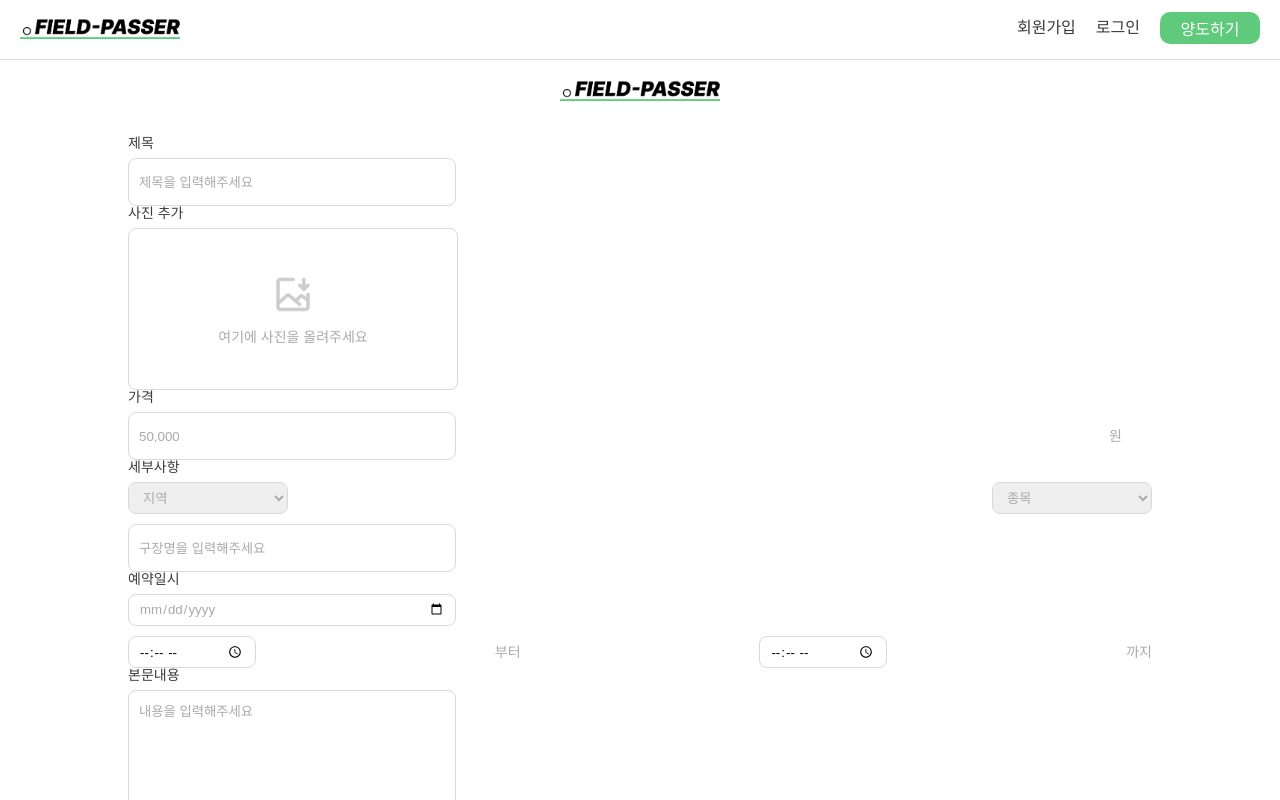
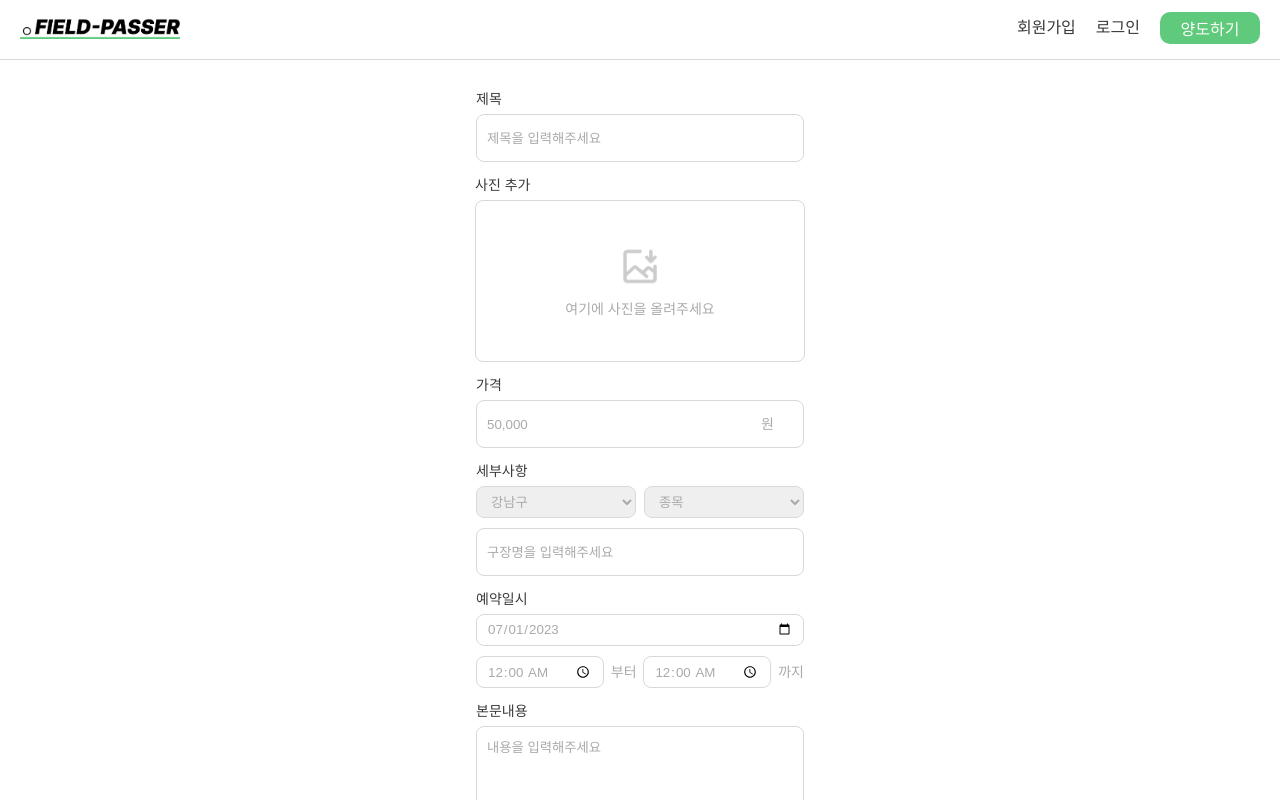
Before and after one commit to Field-Passer/newFieldPasser-FE, a React (Vite) app: page /board_form in a window 1280 px wide. Shown: the top 800 px of the page. Built offline with nearby package versions, Linux system fonts and the light colour scheme; a web font is replaced by a local one.

Commit message:
Feat: 이미지 업로드 미리보기

```diff
--- a/src/components/Header.tsx
+++ b/src/components/Header.tsx
@@ -63,6 +63,7 @@
   justify-content: center;
   position: relative;
   background-color: white;
+  border-bottom: 1px solid ${COLORS.gray20};
 
   .menu {
     width: 24px;
--- a/src/pages/BoardForm.tsx
+++ b/src/pages/BoardForm.tsx
@@ -1,18 +1,58 @@
 import { COLORS, FONT } from '@src/globalStyles'
 import { styled } from 'styled-components'
 import { districtOptions, categoryOptions } from '@src/constants/options'
+import { useEffect, useState } from 'react'
 
 const BoardForm = () => {
-  const previewImg = () => {
-    console.log('이미지 미리보기')
+  const [imgSrc, setImgSrc]: any = useState(null)
+
+  const previewImg = (event: React.ChangeEvent<HTMLInputElement>) => {
+    // 함수실행 전 단계에서 thisFile true인지 검사해도?
+    const thisFile = event.target.files![0]
+    const fileReader = new FileReader()
+    if (thisFile && thisFile.size > 1048576) {
+      alert('첨부파일 사이즈는 1MB 이내로만 등록 가능합니다.')
+      event.target.files = null
+      return false
+    }
+    thisFile && fileReader.readAsDataURL(thisFile)
+    return new Promise<void>((resolve) => {
+      fileReader.onload = () => {
+        setImgSrc(fileReader.result || null)
+        resolve()
+      }
+    })
+  }
+  const removeImg = () => {
+    console.log('이미지 삭제')
+  }
+
+  const currentDate = new Date().toISOString().substring(0, 10)
+
+  // useEffect(() => {
+  //   if (imgFile && imgFile.length > 0) {
+  //     const file = imgFile[0]
+  //     setImgPreview(URL.createObjectURL(file))
+  //   }
+  // }, [imgFile])
+
+  const [selectedData, setSelectedData] = useState()
+  // const [isOptionsValid, setIsOptionsValid] = useState(false)
+  // useEffect(() => {
+  //   setIsOptionsValid(selectedData ? true : false)
+  // }, [selectedData])
+  //셀렉트박스 선택 안돼있으면 제출 막기 추가
+  //    <Select ... />
+  //{!isValid && <p>You must choose a value</p>}
+  //<button disabled={!isValid}>Submit</button>
+
+  const handleSubmit = (event: React.FormEvent<HTMLFormElement>) => {
+    event.preventDefault()
+    alert('등록됨!')
   }
 
   return (
-    <Container>
-      <div className="logo">
-        <img src="/logo.png" alt="logo" />
-      </div>
-      <form>
+    <Form onSubmit={(event) => handleSubmit(event)}>
       <Section>
         <div>제목</div>
         <div>
@@ -20,7 +60,8 @@
             type="text"
             placeholder="제목을 입력해주세요"
             required
-              pattern=".{2, 20}"
+            minLength={2}
+            maxLength={20}
             title="제목은 2~20자 이내로 입력해주세요"
           />
         </div>
@@ -31,16 +72,27 @@
           <input
             id="file"
             type="file"
+            name="file"
             accept="image/gif,image/jpeg,image/png"
+            onChange={(event) => {
+              previewImg(event)
+            }}
           />
-            <img src="/upload.png" alt="파일 추가" />
+          <img src="/upload.png" alt="업로드 이미지" className="uploadIcon" />
           <span>여기에 사진을 올려주세요</span>
+          {imgSrc && (
+            // <div
+            //   className="preview"
+            //   style={{ backgroundImage: `url(${imgSrc})` }}
+            // ></div>
+            <img src={imgSrc} alt="업로드된 이미지" className="preview" />
+          )}
         </FileUpload>
       </Section>
       <Section>
         <div>가격</div>
         <div>
-            <input type="number" placeholder="50,000" />
+          <input type="number" placeholder="50,000" min={0} required />
           <span className="won">원</span>
         </div>
       </Section>
@@ -48,8 +100,8 @@
         <div>세부사항</div>
         <Detail>
           <div className="option">
-              <select name="district" required defaultValue="지역">
-                <option value="지역" disabled className="default">
+            <select name="district" defaultValue="지역" required>
+              <option value="" disabled className="default">
                 지역
               </option>
               {districtOptions.map((item) => {
@@ -82,12 +134,17 @@
         <div>예약일시</div>
         <Reservation>
           <div className="date">
-              <input type="date" />
+            <input
+              type="date"
+              name="date"
+              defaultValue={currentDate}
+              min={currentDate}
+            />
           </div>
           <div className="time">
-              <input type="time" />
+            <input type="time" name="startTime" defaultValue={'00:00'} />
             <span>부터</span>
-              <input type="time" />
+            <input type="time" name="endTime" defaultValue={'00:00'} />
             <span>까지</span>
           </div>
         </Reservation>
@@ -99,28 +156,16 @@
         </div>
       </Section>
       <button type="submit">등록하기</button>
-      </form>
-    </Container>
+    </Form>
   )
 }
 
-const Container = styled.div`
+const Form = styled.form`
   display: flex;
   flex-direction: column;
   gap: 16px;
   font-size: ${FONT.m};
-
-  .logo {
-    margin: auto;
-    height: 48px;
-    line-height: 48px;
-    margin-top: 12px;
-
-    img {
-      width: 160px;
-      height: 24px;
-    }
-  }
+  padding-top: 32px;
 
   button {
     width: 328px;
@@ -210,11 +255,19 @@
   align-items: center;
   color: ${COLORS.gray40};
 
+  .preview {
+    position: absolute;
+    width: 100%;
+    height: 100%;
+    object-fit: cover;
+    border-radius: 8px;
+  }
+
   input {
     display: none;
   }
 
-  img {
+  .uploadIcon {
     width: 40px;
     height: 40px;
   }
@@ -226,14 +279,13 @@
   gap: 10px;
   color: ${COLORS.gray40};
 
+  input {
+    color: ${COLORS.gray40}; //change-> 어두운색 변경
+  }
+
   .date {
     input {
       height: 32px;
-      color: ${COLORS.gray40};
-    }
-
-    ::placeholder {
-      /* color: ${COLORS.gray20}; */
     }
   }
   .time {
--- a/src/pages/Main.tsx
+++ b/src/pages/Main.tsx
@@ -18,7 +18,7 @@
 }
 
 const Main = () => {
-  const [isActive, setIsActive] = useState(false)
+  const [isActive, setIsActive] = useState<boolean>(false)
 
   const categories: ICategories[] = [
     {
```
Lines whose indentation alone changed are shown as unchanged.
